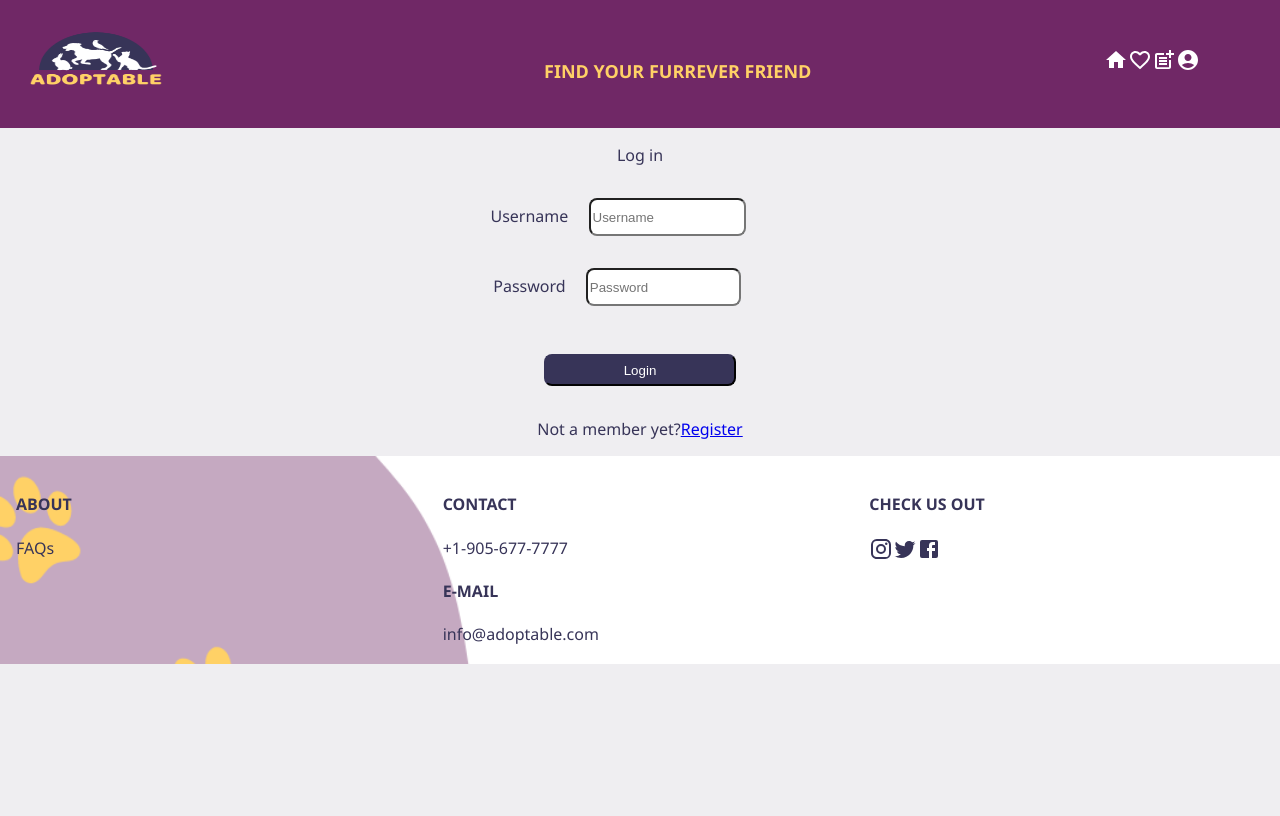
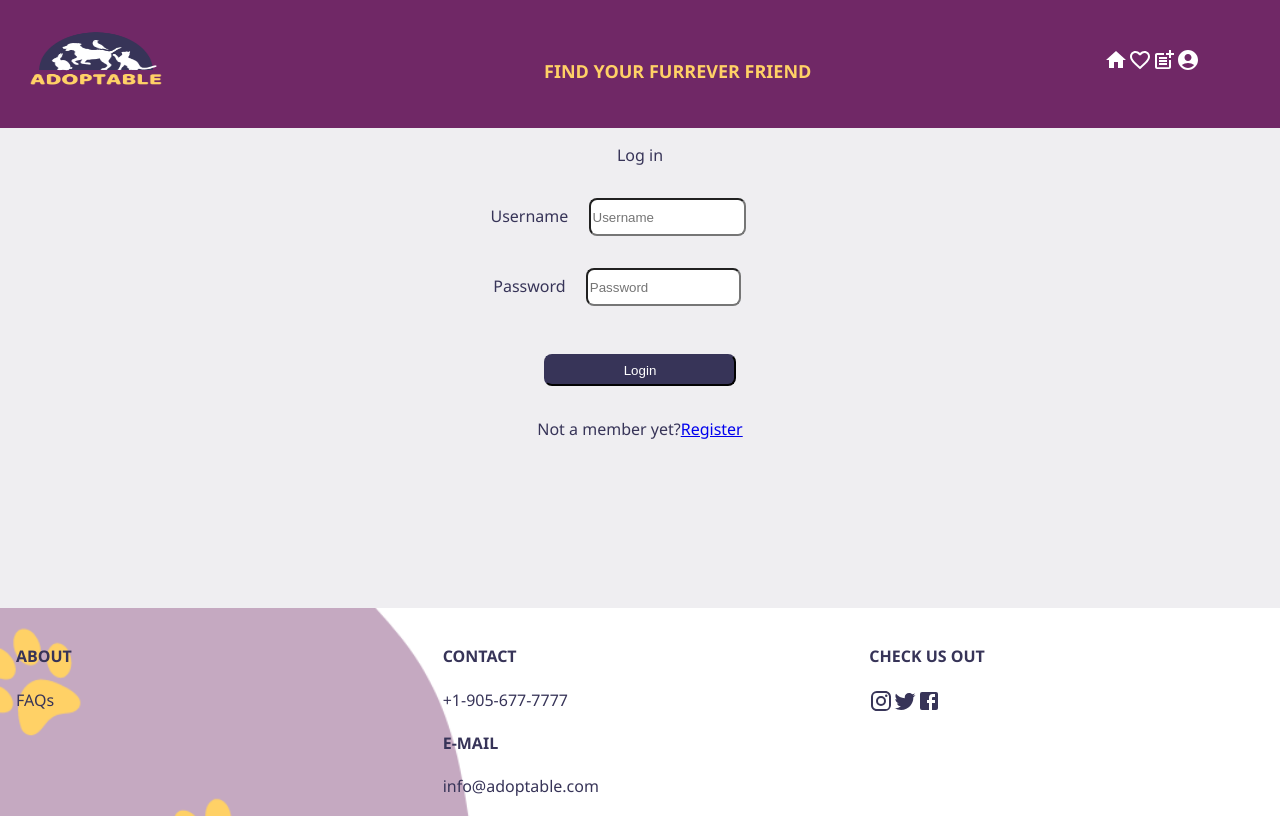
Before and after one commit to shreyasibhagwat6/adoptable-front-end, a React (Create React App) app: page / in a window 1280 px wide. Built offline with nearby package versions, Linux system fonts and the light colour scheme; no server answers.

Commit message:
login page footer heigh adjusted

```diff
--- a/src/components/Login/Login.css
+++ b/src/components/Login/Login.css
@@ -1,3 +1,13 @@
+@media screen and (min-width: 768px) and (max-width: 1279px) {
+  .login {
+    padding-bottom: 7.5rem;
+  }
+}
+@media screen and (min-width: 1280px) {
+  .login {
+    padding-bottom: 9.5rem;
+  }
+}
 .login__header {
   display: flex;
   justify-content: center;
--- a/src/components/Login/Login.scss
+++ b/src/components/Login/Login.scss
@@ -2,6 +2,14 @@
 @use "../../styles/partials/variables" as *;
 
 .login {
+
+    @include tabletQuery{
+        padding-bottom: 7.5rem;
+    }
+
+    @include desktopQuery{
+        padding-bottom: 9.5rem;
+    }
 
     &__header {
         display: flex;
```
Also changed, not shown: 1 other file (tests, documents, lock files or other folders).
